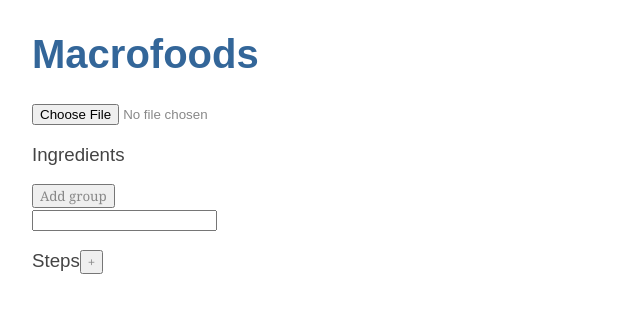
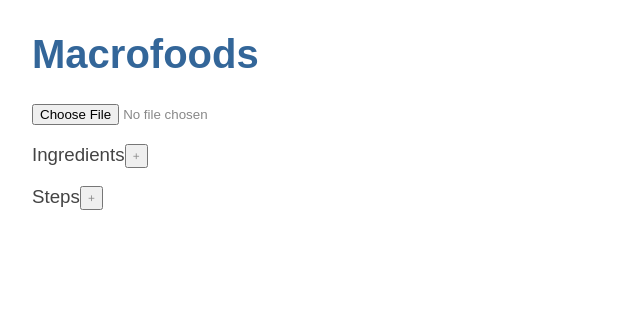
Before and after one commit to zabetak/macrofoods, an Angular app in the folder frontend/: page / in a window 1280 px wide. Shown: the top 312 px of the page, without its empty margins (0-640 px from the left). Built offline with nearby package versions, Linux system fonts and the light colour scheme.

Commit message:
Refactor recipe components changing the relation between foods and ingredients

```diff
--- a/frontend/src/app/app.component.html
+++ b/frontend/src/app/app.component.html
@@ -1,2 +1,4 @@
 <h1>{{ title }}</h1>
-<app-foods></app-foods>
+<app-image-upload></app-image-upload>
+<app-ingredients></app-ingredients>
+<app-steps></app-steps>
--- a/frontend/src/app/foods/foods.component.html
+++ b/frontend/src/app/foods/foods.component.html
@@ -1,5 +1,3 @@
-<app-image-upload></app-image-upload>
-<app-ingredients [food]="selectedFood"></app-ingredients>
 <input #searchBox id="search-box" (keyup)="search(searchBox.value)" />
 <div>
   <div *ngFor="let food of foods | async" (click)="onSelect(food)">
@@ -12,4 +10,3 @@
     </ul>
   </div>
 </div>
-<app-steps></app-steps>
--- a/frontend/src/app/foods/foods.component.ts
+++ b/frontend/src/app/foods/foods.component.ts
@@ -1,8 +1,8 @@
-import { Component, OnInit } from '@angular/core';
+import { Component, OnInit, Output, EventEmitter } from '@angular/core';
 import { Food } from '../food';
 import { FoodsService } from '../foods.service';
-import { Observable } from 'rxjs/Observable';
-import { Subject }    from 'rxjs/Subject';
+import { Observable, Subject } from 'rxjs';
+import { of } from 'rxjs/observable/of';
 import {
    debounceTime, distinctUntilChanged, switchMap
  } from 'rxjs/operators';
@@ -14,7 +14,7 @@ import {
 })
 export class FoodsComponent implements OnInit {
   foods: Observable<Food[]>;
-  selectedFood: Food;
+  @Output() selectedFood: EventEmitter<Food> = new EventEmitter<Food>();
 
   private searchTerms = new Subject<string>();
 
@@ -38,7 +38,7 @@ export class FoodsComponent implements OnInit {
   }
 
   onSelect(food: Food): void {
-      this.selectedFood = food;
+    this.selectedFood.emit(food);
   }
 
 }
--- a/frontend/src/app/ingredients/ingredients.component.html
+++ b/frontend/src/app/ingredients/ingredients.component.html
@@ -1,4 +1,4 @@
-<h3>Ingredients</h3>
+<h3>Ingredients<button (click)="addGroup()">+</button></h3>
 <div *ngFor="let group of groups">
   <input [(ngModel)]="group.name"><button (click)="deleteGroup(group)">Delete</button>
   <div *ngFor="let ing of group.ingredients">
@@ -12,5 +12,5 @@
     <li>{{group.carbTotal}} <span>Carbs</span></li>
     <li>{{group.fatTotal}} <span>Fats</span></li>
   </ul>
+  <div><app-foods (selectedFood)="addFood(group,$event)"></app-foods></div>
 </div>
-<div><button (click)="addGroup()">Add group</button></div>
--- a/frontend/src/app/ingredients/ingredients.component.ts
+++ b/frontend/src/app/ingredients/ingredients.component.ts
@@ -1,4 +1,4 @@
-import { Component, OnInit, Input } from '@angular/core';
+import { Component, OnInit } from '@angular/core';
 import { Ingredient } from '../ingredient';
 import { Food } from '../food';
 import { IngredientGroup } from '../ingredient-group';
@@ -18,10 +18,9 @@ export class IngredientsComponent implements OnInit {
   ngOnInit() {
   }
 
-  @Input()
-  set food(iFood: Food) {
+  addFood(iGroup:IngredientGroup,iFood: Food) {
       if(iFood != null){
-        this.groups[this.groups.length-1].add(iFood);
+        iGroup.add(iFood);
       }
   }
 
```
